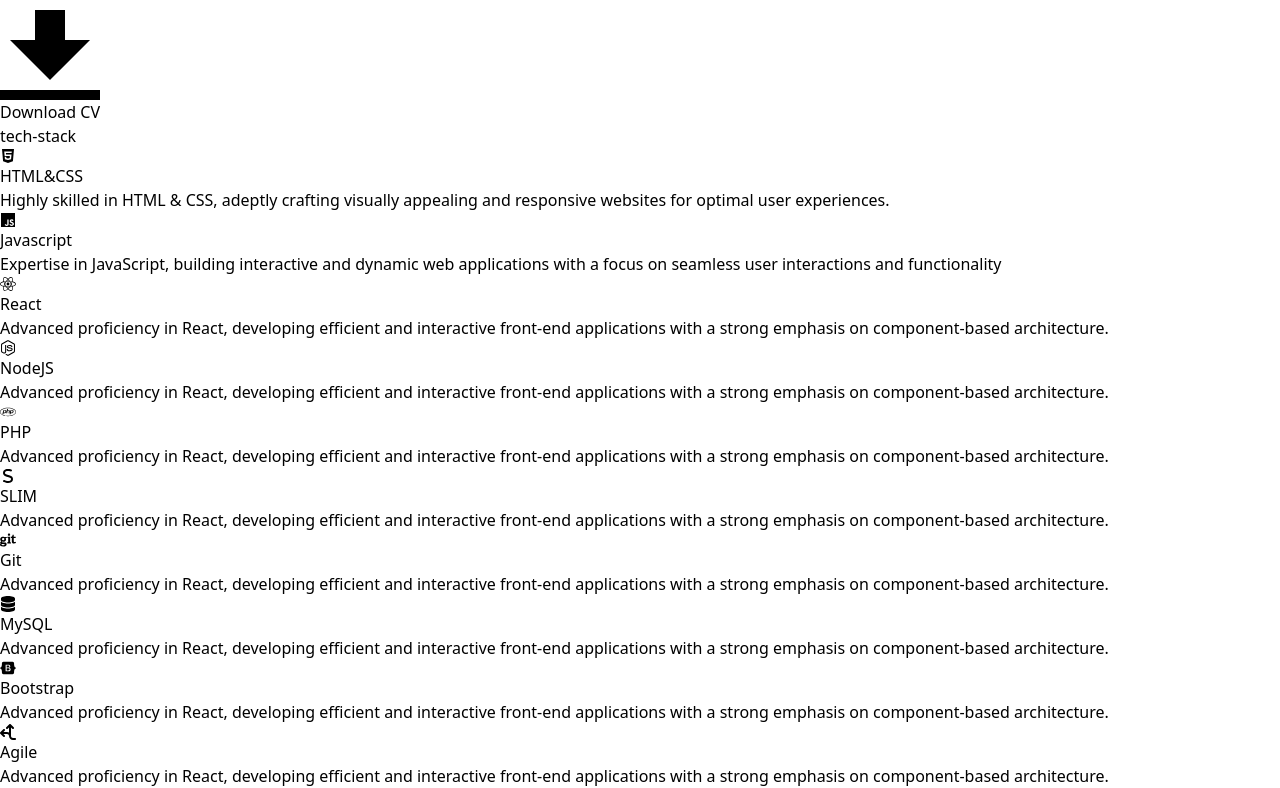
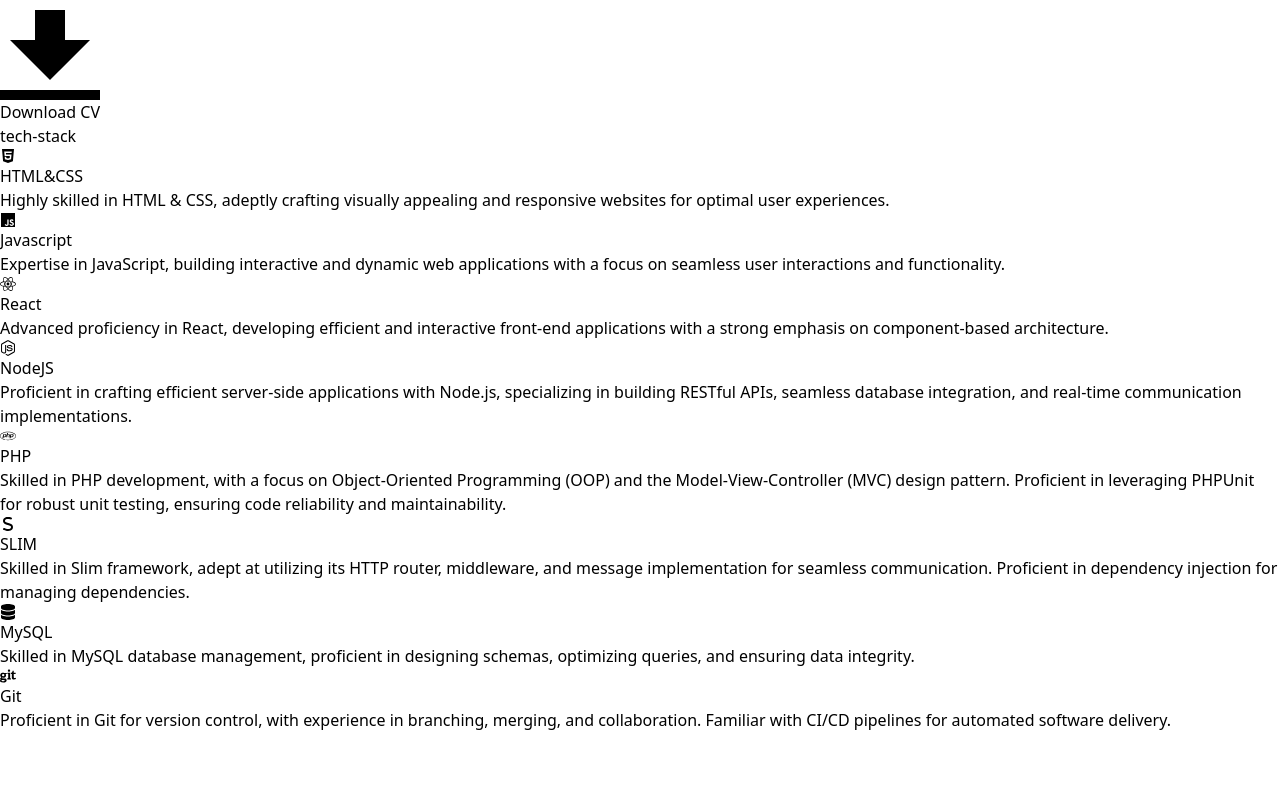
Before and after one commit to CosminDarius1/cosmin-darius-portfolio, a React (Vite) app: page / in a window 1280 px wide. Shown: the part 2562-3350 px from the top of the page. After the commit the page ends 3294 px from the top, so only its background shows below. Built offline with nearby package versions, Linux system fonts and the light colour scheme.

Commit message:
Finished Skills section, with short and concise decription below every skill icon, also when user clicks on icon it will be taken to the git repo with the specific skills which matches the icon

```diff
--- a/src/Components/Skills.jsx
+++ b/src/Components/Skills.jsx
@@ -7,7 +7,7 @@
   return (
     <section className='py-20 align-element' id="skills">
       <SectionTitle text='tech-stack'/>
-      <div className='py-16 grid gap-8 md:grid-cols-2 lg:grid-cols-5'>
+      <div className='py-16 grid gap-8 sm:grid-cols-2 md:grid-cols-2 lg:grid-cols-4'>
         {skills.map((skill) => {
           return <SkillsCard key={skill.id} {...skill}/>
         })}
--- a/src/Components/SkillsCard.jsx
+++ b/src/Components/SkillsCard.jsx
@@ -1,10 +1,10 @@
 
 import React from 'react'
 
-const SkillsCard = ({icon, title,text}) => {
+const SkillsCard = ({icon, title,text,href}) => {
   return (
     <article>
-      <span>{icon}</span>
+      <span><a href={href}>{icon}</a></span>
       <h4 className='mt-6 font-bold text-slate-200'>
         {title}
       </h4>
--- a/src/data.jsx
+++ b/src/data.jsx
@@ -15,61 +15,70 @@
     title: 'HTML&CSS',
     icon: <FaHtml5 className='h-16 w-16 text-orange-500 hover:text-slate-200 duration-300 cursor-pointer' />,
     text: 'Highly skilled in HTML & CSS, adeptly crafting visually appealing and responsive websites for optimal user experiences.',
+    href:"https://github.com/CosminDarius1?tab=repositories&q=HTML&type=&language=&sort=",
   },
   {
     id: nanoid(),
     title: 'Javascript',
     icon: <FaJs className='h-16 w-16 text-orange-500 hover:text-slate-200 duration-300 cursor-pointer' />,
-    text: 'Expertise in JavaScript, building interactive and dynamic web applications with a focus on seamless user interactions and functionality',
+    text: 'Expertise in JavaScript, building interactive and dynamic web applications with a focus on seamless user interactions and functionality.',
+    href:"https://github.com/CosminDarius1?tab=repositories&q=Javascript&type=&language=&sort=",
   },
   {
     id: nanoid(),
     title: 'React',
     icon: <FaReact className='h-16 w-16 text-orange-500 hover:text-slate-200 duration-300 cursor-pointer' />,
     text: 'Advanced proficiency in React, developing efficient and interactive front-end applications with a strong emphasis on component-based architecture.',
+    href:'https://github.com/CosminDarius1?tab=repositories&q=React&type=&language=&sort=',
   },
   {
     id: nanoid(),
     title: 'NodeJS',
     icon: <FaNodeJs className='h-16 w-16 text-orange-500 hover:text-slate-200 duration-300 cursor-pointer' />,
-    text: 'Advanced proficiency in React, developing efficient and interactive front-end applications with a strong emphasis on component-based architecture.',
+    text: 'Proficient in crafting efficient server-side applications with Node.js, specializing in building RESTful APIs, seamless database integration, and real-time communication implementations.',
+    href:'https://github.com/CosminDarius1?tab=repositories&q=robot&type=&language=&sort=',
   },
   {
     id: nanoid(),
     title: 'PHP',
     icon: <FaPhp className='h-16 w-16 text-orange-500 hover:text-slate-200 duration-300 cursor-pointer' />,
-    text: 'Advanced proficiency in React, developing efficient and interactive front-end applications with a strong emphasis on component-based architecture.',
+    text: 'Skilled in PHP development, with a focus on Object-Oriented Programming (OOP) and the Model-View-Controller (MVC) design pattern. Proficient in leveraging PHPUnit for robust unit testing, ensuring code reliability and maintainability.',
+    href:'https://github.com/CosminDarius1?tab=repositories&q=php&type=&language=&sort=',
   },
   {
     id: nanoid(),
     title: 'SLIM',
     icon: <FaS className='h-16 w-16 text-orange-500 hover:text-slate-200 duration-300 cursor-pointer' />,
-    text: 'Advanced proficiency in React, developing efficient and interactive front-end applications with a strong emphasis on component-based architecture.',
+    text: "Skilled in Slim framework, adept at utilizing its HTTP router, middleware, and message implementation for seamless communication. Proficient in dependency injection for managing dependencies.",
+    href:'https://github.com/CosminDarius1?tab=repositories&q=slim-framework&type=&language=&sort=',
+  },
+  {
+    id: nanoid(),
+    title: 'MySQL',
+    icon: <FaDatabase className='h-16 w-16 text-orange-500 hover:text-slate-200 duration-300 cursor-pointer' />,
+    text: 'Skilled in MySQL database management, proficient in designing schemas, optimizing queries, and ensuring data integrity.',
+    href:'https://github.com/CosminDarius1?tab=repositories&q=mysql&type=&language=&sort=',
   },
   {
     id: nanoid(),
     title: 'Git',
     icon: <FaGit className='h-16 w-16 text-orange-500 hover:text-slate-200 duration-300 cursor-pointer' />,
-    text: 'Advanced proficiency in React, developing efficient and interactive front-end applications with a strong emphasis on component-based architecture.',
+    text: 'Proficient in Git for version control, with experience in branching, merging, and collaboration. Familiar with CI/CD pipelines for automated software delivery.',
+    href:'https://github.com/CosminDarius1?tab=repositories&q=circleci&type=&language=&sort=',
   },
-  {
-    id: nanoid(),
-    title: 'MySQL',
-    icon: <FaDatabase className='h-16 w-16 text-orange-500 hover:text-slate-200 duration-300 cursor-pointer' />,
-    text: 'Advanced proficiency in React, developing efficient and interactive front-end applications with a strong emphasis on component-based architecture.',
-  },
-  {
-    id: nanoid(),
-    title: 'Bootstrap',
-    icon: <FaBootstrap className='h-16 w-16 text-orange-500 hover:text-slate-200 duration-300 cursor-pointer' />,
-    text: 'Advanced proficiency in React, developing efficient and interactive front-end applications with a strong emphasis on component-based architecture.',
-  },
-  {
-    id: nanoid(),
-    title: 'Agile',
-    icon: <FaArrowsSplitUpAndLeft className='h-16 w-16 text-orange-500 hover:text-slate-200 duration-300 cursor-pointer' />,
-    text: 'Advanced proficiency in React, developing efficient and interactive front-end applications with a strong emphasis on component-based architecture.',
-  },
+
+  // {
+  //   id: nanoid(),
+  //   title: 'Bootstrap',
+  //   icon: <FaBootstrap className='h-16 w-16 text-orange-500 hover:text-slate-200 duration-300 cursor-pointer' />,
+  //   text: 'Advanced proficiency in React, developing efficient and interactive front-end applications with a strong emphasis on component-based architecture.',
+  // },
+  // {
+  //   id: nanoid(),
+  //   title: 'Agile',
+  //   icon: <FaArrowsSplitUpAndLeft className='h-16 w-16 text-orange-500 hover:text-slate-200 duration-300 cursor-pointer' />,
+  //   text: 'Advanced proficiency in React, developing efficient and interactive front-end applications with a strong emphasis on component-based architecture.',
+  // },
 ];
 
 export const projects = [
```
